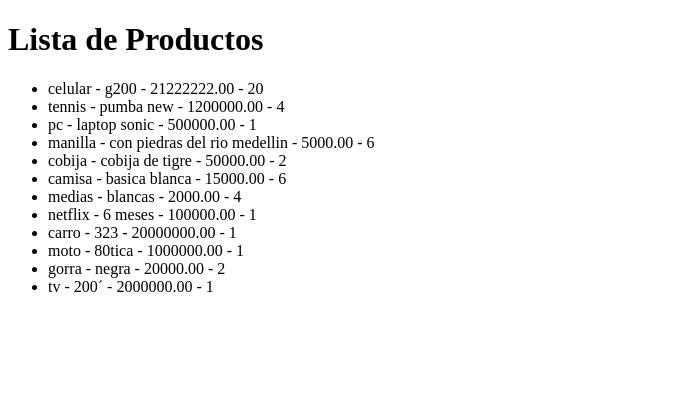
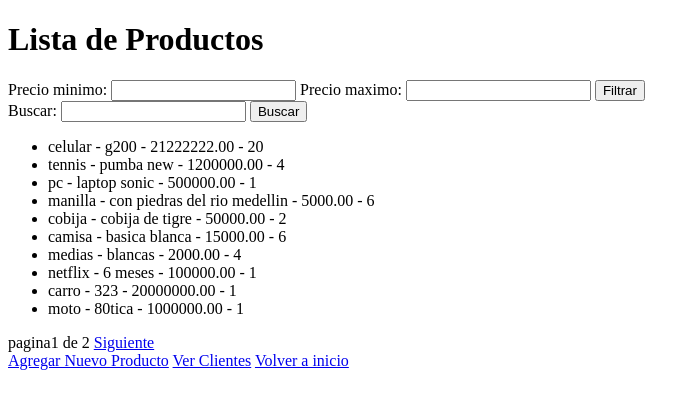
Before and after one commit to JoelSantaM/modelos, a Django app: page /productos/ in a window 1280 px wide. Shown: the top 409 px of the page, without its empty margins (0-700 px from the left). Run offline with Django 5.2, Linux system fonts and the light colour scheme; data comes from the database, SQL or seed files in the repository; both versions use the stored data as it was after the commit.

Commit message:
agregar productos y paginador

```diff
--- a/tienda/productos/templates/agregar_producto.html
+++ b/tienda/productos/templates/agregar_producto.html
@@ -12,5 +12,7 @@
     </form>
     <a href="{% url 'listar_productos' %}">Ver productos</a>
     <a href="{% url 'listar_clientes' %}">Ver clientes</a>
+    <a href="{% url 'inicio' %}">Volver a inicio</a>
+
 </body>
 </html>
--- a/tienda/productos/templates/listar_productos.html
+++ b/tienda/productos/templates/listar_productos.html
@@ -5,11 +5,36 @@
 </head>
 <body>
     <h1>Lista de Productos</h1>
+    <form method="GET">
+        Precio minimo: <input type="number" name="precio_min">
+        Precio maximo: <input type="number" name="precio_max">
+        <button type="submit">Filtrar</button>
+    </form>
+    <form method="GET">
+        Buscar: <input type="text" name="q">
+        <button type="submit">Buscar</button>
+    </form>
     <ul>
         {% for producto in productos %}
             <li>{{ producto.nombre }} - {{ producto.descripcion }} - {{ producto.precio }} - {{ producto.stock }}</li>
         {% endfor %}
+    </ul>
+    <div>
+        {% if productos.has_previous %}
+            <a href="?page={{ productos.previous_page_number }}">Anterior</a>
+        {% endif %}
 
-    </ul>
+        <span>pagina{{ productos.number }} de {{productos.paginator.num_pages}}</span>
+
+        {% if productos.has_next %}
+        <a href="?page={{ productos.next_page_number }}">Siguiente</a>
+    {% endif %}
+    </div>
+      <!-- Enlace para agregar un nuevo producto -->
+  <a href="{% url 'agregar_producto' %}">Agregar Nuevo Producto</a>
+  <!-- Enlace para ver la lista de clientes -->
+  <a href="{% url 'listar_clientes' %}">Ver Clientes</a>
+  <a href="{% url 'inicio' %}">Volver a inicio</a>
+
 </body>
 </html>
--- a/tienda/productos/urls.py
+++ b/tienda/productos/urls.py
@@ -1,8 +1,9 @@
 from django.urls import path
-from .views import listar_clientes, listar_productos, agregar_producto
+from .views import listar_clientes, listar_productos, agregar_producto, agregar_cliente
 
 urlpatterns = [
     path('clientes/', listar_clientes, name='listar_clientes'),
     path('productos/', listar_productos, name='listar_productos'),
-    path('agregar_producto/', agregar_producto, name='agregar_producto')
+    path('agregar_producto/', agregar_producto, name='agregar_producto'),
+        path('agregar_cliente/', agregar_cliente, name='agregar_cliente')
 ]
--- a/tienda/productos/views.py
+++ b/tienda/productos/views.py
@@ -1,7 +1,9 @@
 from django.shortcuts import render, redirect
 from .models import Cliente
 from .models import Producto
-from .forms import ProductoModelForm
+from .forms import ProductoModelForm, ClienteModelForm
+from django.db.models import Q
+from django.core.paginator import Paginator
 
 # Create your views here.
 
@@ -10,7 +12,20 @@ def listar_clientes(request):
     return render(request, 'listar_clientes.html', {'clientes': clientes})
 
 def listar_productos(request):
-    productos = Producto.objects.all()
+    query = request.GET.get('q')
+    productos_list = Producto.objects.all()
+    paginator = Paginator(productos_list,10)
+    precio_min = request.GET.get('precio_min')
+    precio_max = request.GET.get('precio_max')
+    page_number = request.GET.get('page')
+    productos = paginator.get_page('page_number')
+
+    if query:
+        productos_list = productos_list.filter(Q(nombre__icontains=query)| Q(descripcion__icontains=query))
+
+    if precio_min and precio_max:
+        productos_list = productos_list.filter(precio__gte=precio_min, precio__lte=precio_max)
+
     return render(request, 'listar_productos.html', {'productos': productos})
 
 def inicio(request):
@@ -25,3 +40,13 @@ def agregar_producto(request):
     else:
         form = ProductoModelForm
         return render(request, 'agregar_producto.html', {'form' : form})
+
+def agregar_cliente(request):
+    if request.method == 'POST':
+        form = ClienteModelForm(request.POST)
+        if form.is_valid():
+            form.save()
+            return redirect('listar_clientes')
+    else:
+        form = ClienteModelForm()
+    return render(request, 'agregar_cliente.html', { 'form': form })
```
Also changed, not shown: tienda/productos/forms.py (+13 -1 lines), tienda/productos/templates/agregar_cliente.html (added, +19 -0 lines), tienda/productos/templates/listar_clientes.html (+7 -2 lines), tienda/db.sqlite3.
